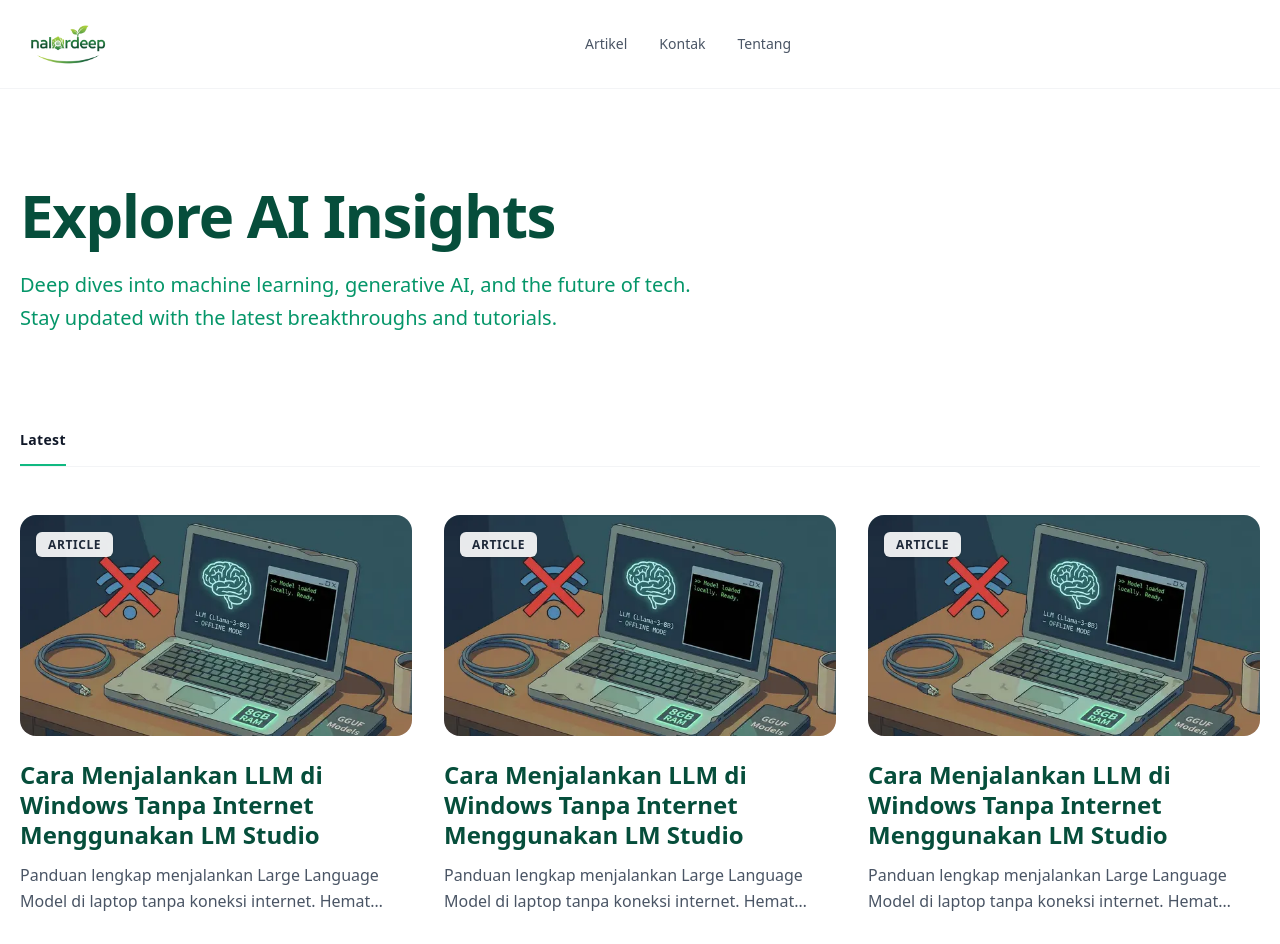
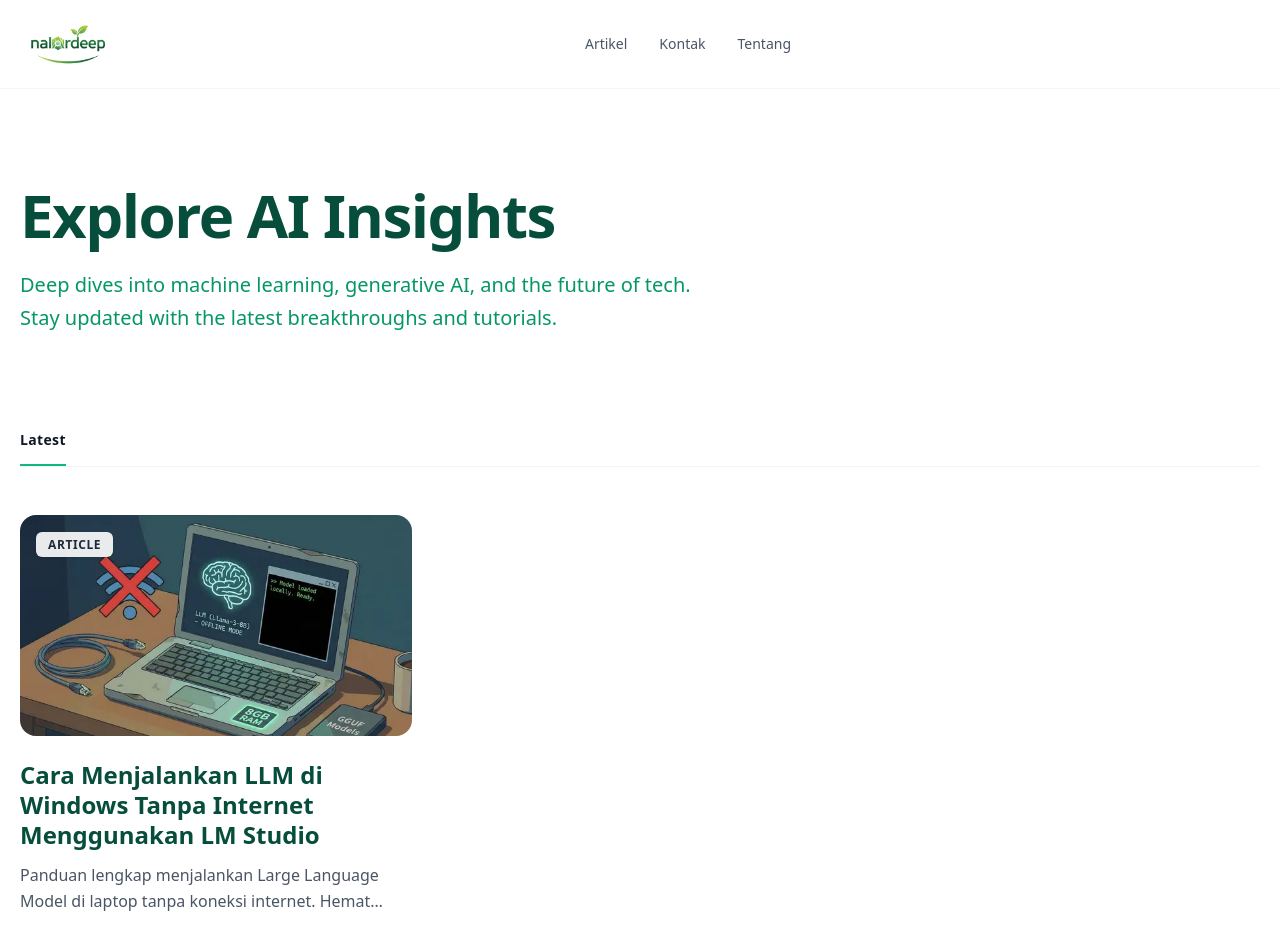
Before and after one commit to nalardeep/nalardeep, a Next.js app: page /articles in a window 1280 px wide. Shown: the top 944 px of the page. Built offline with nearby package versions, Linux system fonts and the light colour scheme; grey boxes are pictures that could not be loaded.

Commit message:
feature: perbaiki bug daftar artikel

```diff
--- a/app/articles/page.tsx
+++ b/app/articles/page.tsx
@@ -30,8 +30,8 @@ export default function Articles() {
                             <button
                                 key={category}
                                 className={`pb-4 text-sm font-bold tracking-wide transition-colors relative ${index === 0
-                                        ? "text-gray-900"
-                                        : "text-gray-400 hover:text-gray-600"
+                                    ? "text-gray-900"
+                                    : "text-gray-400 hover:text-gray-600"
                                     }`}
                             >
                                 {category}
@@ -51,7 +51,7 @@ export default function Articles() {
                For now, we'll map the existing posts.
                Since we only have a few, I'll duplicate them to fill the grid for the visual
             */}
-                        {[...allPosts, ...allPosts, ...allPosts].slice(0, 6).map((post, index) => (
+                        {[...allPosts].slice(0, 9).map((post, index) => (
                             <PostPreview key={`${post.slug}-${index}`} post={post} />
                         ))}
                     </div>
```
